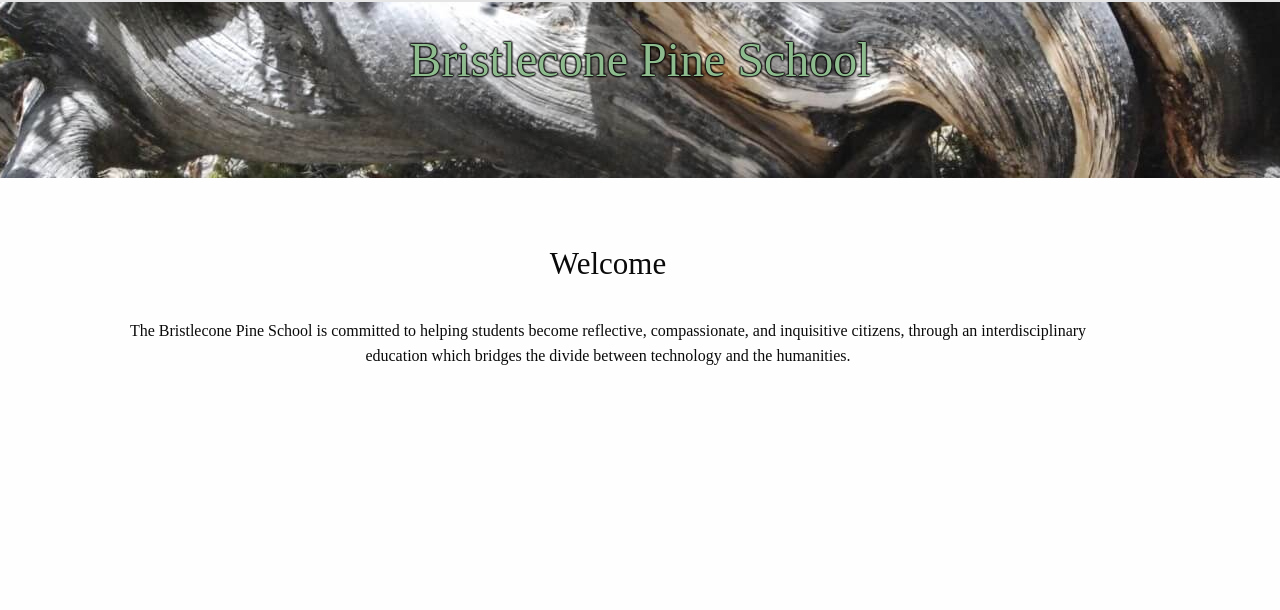
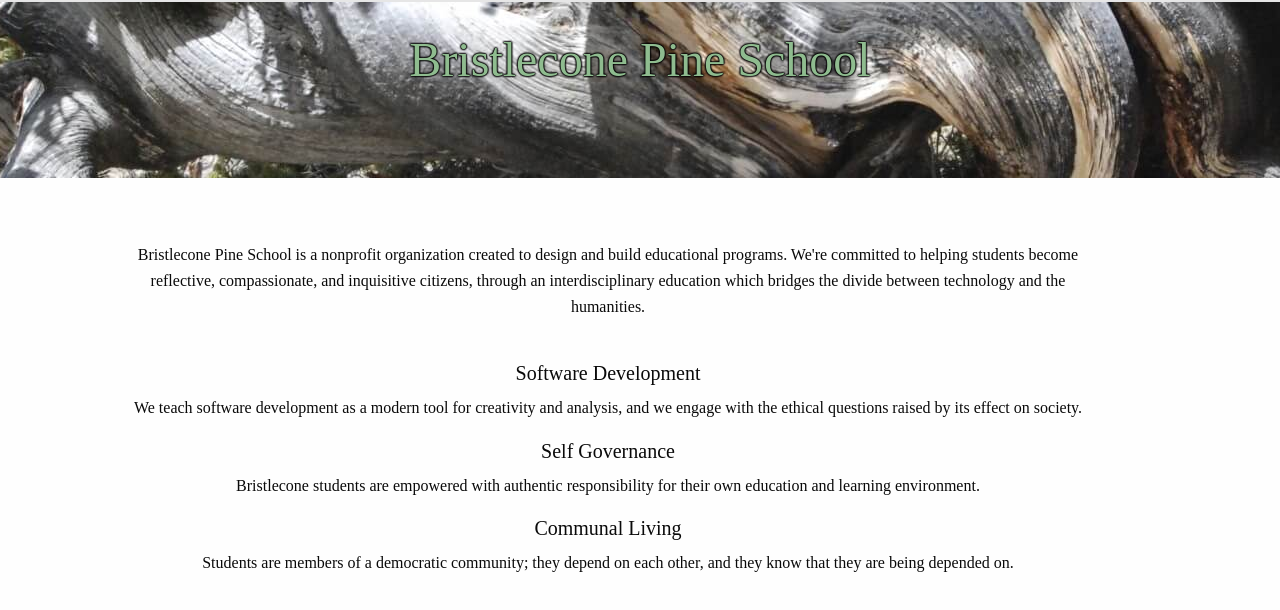
Before and after one commit to bolducp/bristleconePineSchool, a plain HTML site: page index.html in a window 1280 px wide. Shown: the part 52-662 px from the top of the page. Drawn offline with nearby package versions, Linux system fonts and the light colour scheme; some packages are replaced by stand-ins of ours; a script that the page names is missing; a web font is replaced by a local one.

Commit message:
add columns to home page

```diff
--- a/partials/home.html
+++ b/partials/home.html
@@ -1,5 +1,22 @@
-<div id="splash" class="centered">
-  <h3>Welcome</h3>
+<div id="splash"
+    class="centered">
+  <p>Bristlecone Pine School is a nonprofit organization created to design and build educational programs.
+
+  We're committed to helping students become reflective, compassionate, and inquisitive citizens, through an interdisciplinary education which bridges the divide between technology and the humanities.</p>
+
   <br>
-  <p>The Bristlecone Pine School is committed to helping students become reflective, compassionate, and inquisitive citizens, through an interdisciplinary education which bridges the divide between technology and the humanities.</p>
+  <div class='row'>
+    <div class="large-4 columns">
+        <h5>Software Development</h5>
+        <p>We teach software development as a modern tool for creativity and analysis, and we engage with the ethical questions raised by its effect on society.</p>
+    </div>
+    <div class="large-4 columns">
+        <h5>Self Governance</h5>
+        <p>Bristlecone students are empowered with authentic responsibility for their own education and learning environment.</p>
+    </div>
+    <div class="large-4 columns">
+        <h5>Communal Living</h5>
+        <p>Students are members of a democratic community; they depend on each other, and they know that they are being depended on.</p>
+    </div>
+  </div>
 </div>
```
Also changed, not shown: 1 other file.
